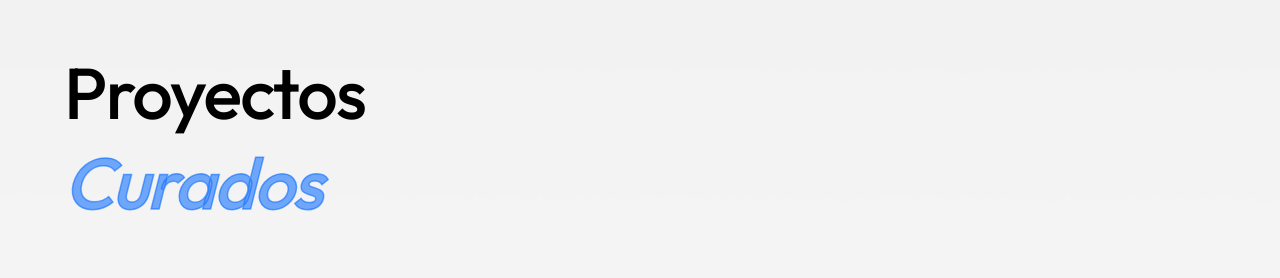
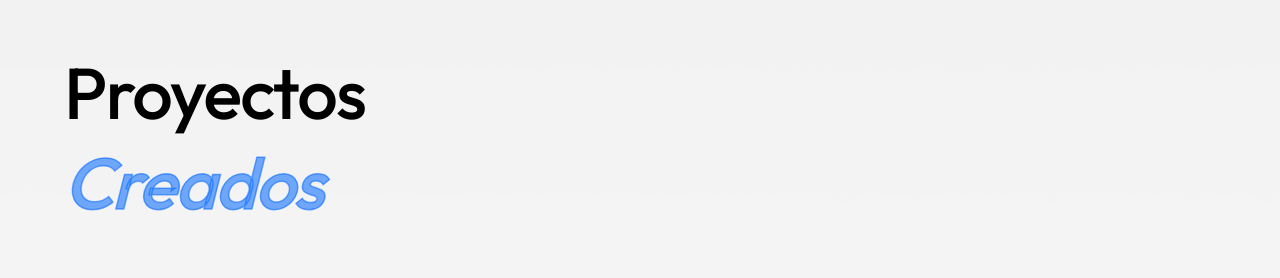
Before and after one commit to humbertodcr2911/mi-curriculum-profesional, a React (Vite) app: page / in a window 1280 px wide. Shown: the part 11060-11338 px from the top of the page. Built offline with nearby package versions, Linux system fonts and the light colour scheme.

Commit message:
Se arregla palabra de los proeyectos curados por creados

```diff
--- a/src/components/Projects.jsx
+++ b/src/components/Projects.jsx
@@ -26,7 +26,7 @@ const Projects = () => {
             <div className="h-px w-16 md:w-24 bg-primary/20" />
           </div>
           <h2 className="text-3xl sm:text-5xl md:text-6xl lg:text-6xl xl:text-7xl font-display font-medium text-black dark:text-white tracking-tight leading-tight break-words">
-            Proyectos <br /> <span className="text-primary/55 dark:text-primary/50 text-outline italic">Curados</span>
+            Proyectos <br /> <span className="text-primary/55 dark:text-primary/50 text-outline italic">Creados</span>
           </h2>
         </div>
 
```
